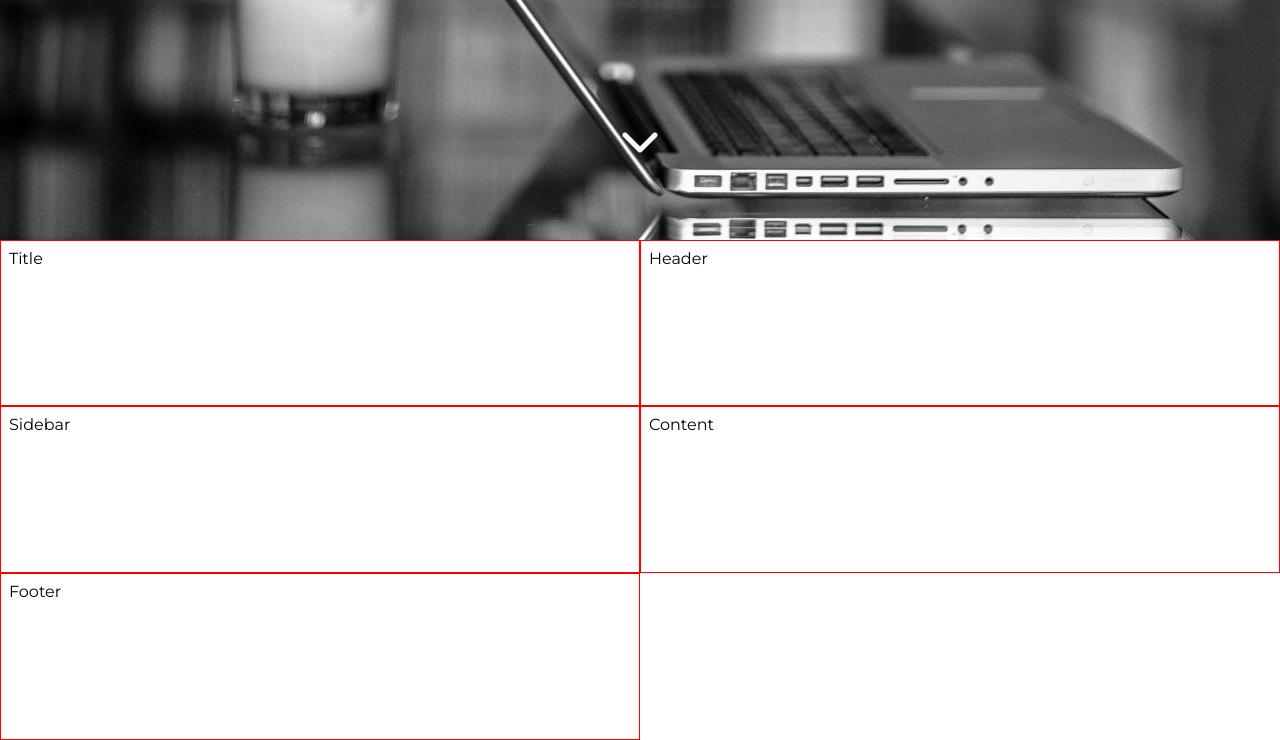
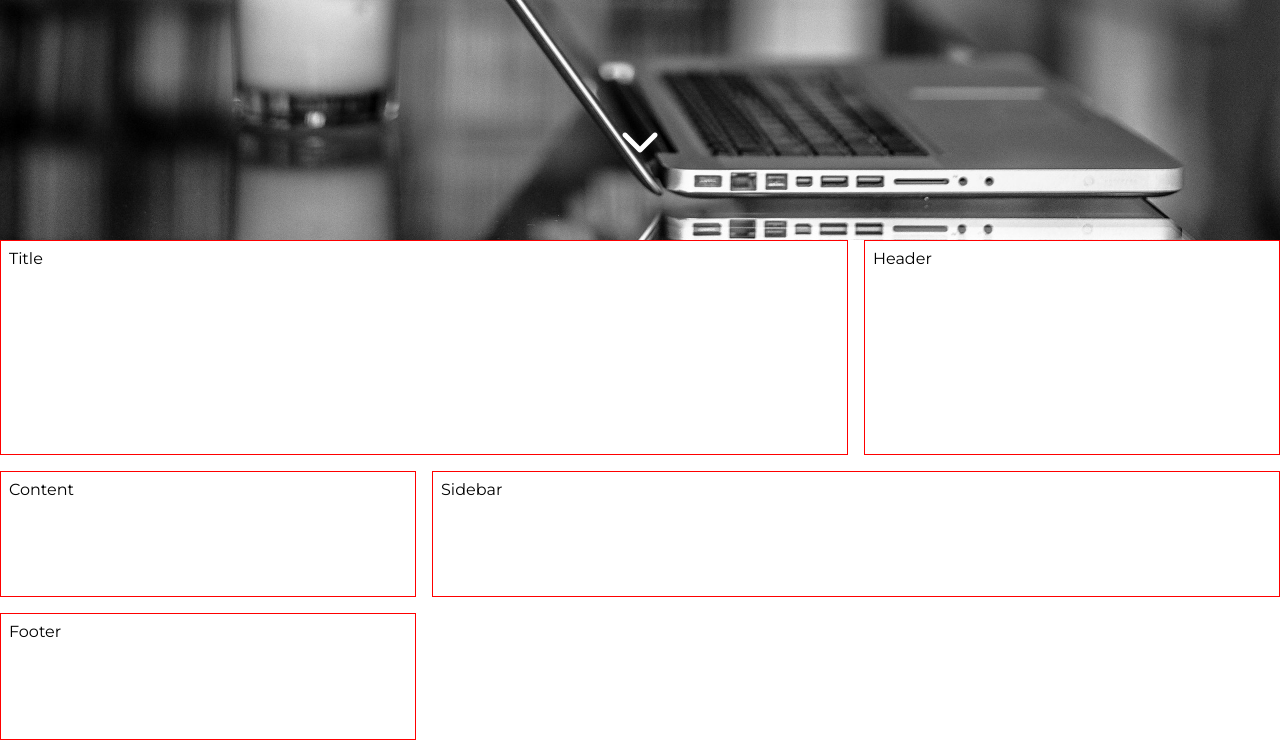
Before and after one commit to milivojevicentijevic/CWD, a PHP site: page / in a window 1280 px wide. Shown: the part 620-1360 px from the top of the page. Run offline with PHP 8.4, Linux system fonts and the light colour scheme; some libraries are stand-ins or nearby versions.

Commit message:
grid basics

```diff
--- a/HTML&CSS3/style.css
+++ b/HTML&CSS3/style.css
@@ -102,5 +102,26 @@ header img {
 .grid-layout-50 {
     height: 500px;
     display: grid;
-    grid-template-columns: 1fr 1fr;
+    grid-template-columns: 1fr 1fr 1fr;
+    grid-gap: 1em;
+    justify-items: stretch; /* start - center - end - stretch */
+    align-items: stretch; /* start - center - end - stretch */
 }
+.title {
+    grid-column: 1 / 3;
+    grid-row: 1 / 3;
+}
+.header {
+    grid-column: 3;
+    grid-row: 1 / 3;
+}
+.sidebar {
+    grid-column: 2 / 4;
+    grid-row: 3;
+}
+.content {
+
+}
+.footer {
+
+}
```
